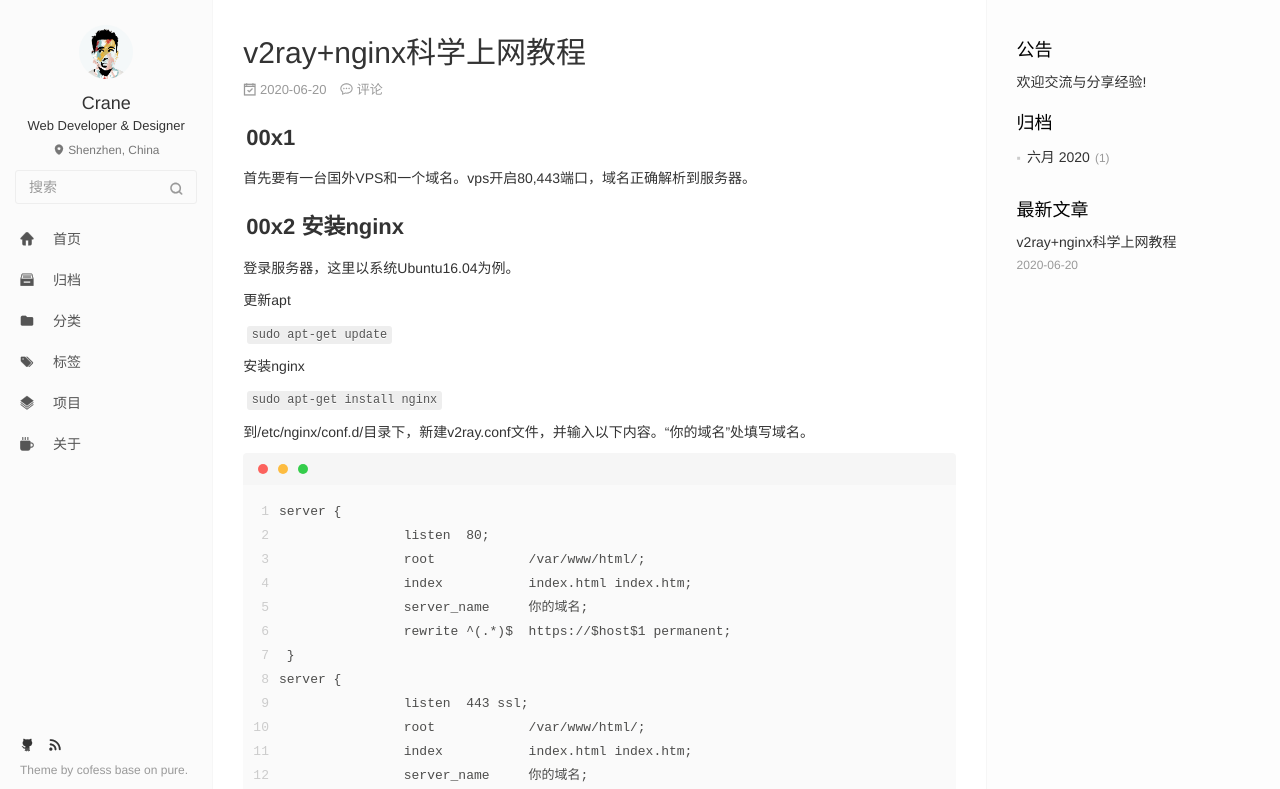
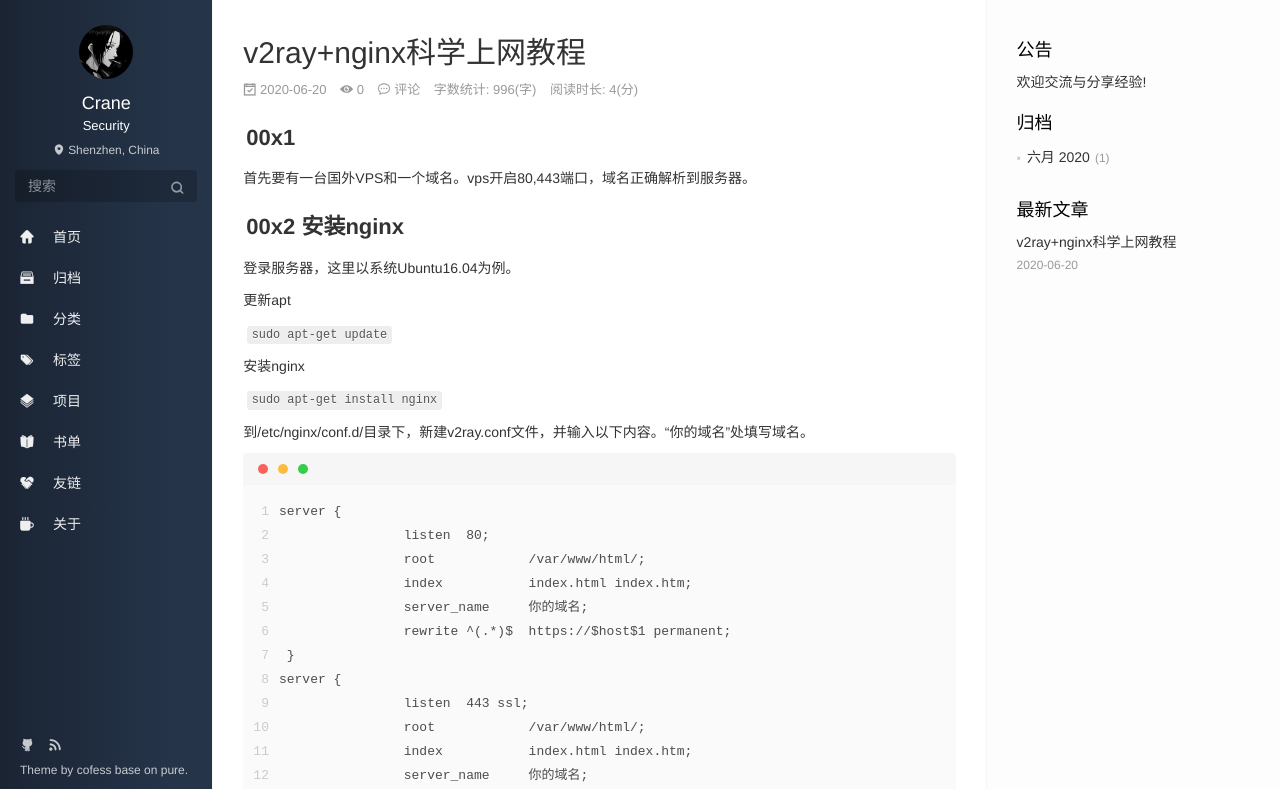
Before and after one commit to 0xcrAne/0xcrane.github.io, a plain HTML site: page 2020/06/20/v2ray-nginx科学上网教程/index.html in a window 1280 px wide. Shown: the top 789 px of the page. Drawn offline with nearby package versions, Linux system fonts and the light colour scheme; some packages are replaced by stand-ins of ours; a script that the page names is missing.

Commit message:
Site updated: 2020-06-22 10:00:15

```diff
--- a/2020/06/20/v2ray-nginx科学上网教程/index.html
+++ b/2020/06/20/v2ray-nginx科学上网教程/index.html
@@ -57,7 +57,7 @@
 <meta name="generator" content="Hexo 4.2.1"></head>
 
 
-<body class="main-center" itemscope itemtype="http://schema.org/WebPage">
+<body class="main-center theme-black" itemscope itemtype="http://schema.org/WebPage">
   <header class="header" itemscope itemtype="http://schema.org/WPHeader">
   <div class="slimContent">
     <div class="navbar-header">
@@ -65,10 +65,10 @@
 
       <div class="profile-block text-center">
         <a id="avatar" href="https://github.com/0xcrAne" target="_blank">
-          <img class="img-circle img-rotate" src="/images/avatar.jpg" width="200" height="200">
+          <img class="img-circle img-rotate" src="/images/logo.jpeg" width="200" height="200">
         </a>
         <h2 id="name" class="hidden-xs hidden-sm">Crane</h2>
-        <h3 id="title" class="hidden-xs hidden-sm hidden-md">Web Developer &amp; Designer</h3>
+        <h3 id="title" class="hidden-xs hidden-sm hidden-md">Security</h3>
         <small id="location" class="text-muted hidden-xs hidden-sm"><i class="icon icon-map-marker"></i> Shenzhen, China</small>
       </div>
 
@@ -154,6 +154,26 @@
             <i class="icon icon-project"></i>
 
             <span class="menu-title">项目</span>
+          </a>
+        </li>
+
+
+        <li class="menu-item menu-item-books">
+          <a href="/books">
+
+            <i class="icon icon-book-fill"></i>
+
+            <span class="menu-title">书单</span>
+          </a>
+        </li>
+
+
+        <li class="menu-item menu-item-links">
+          <a href="/links">
+
+            <i class="icon icon-friendship"></i>
+
+            <span class="menu-title">友链</span>
           </a>
         </li>
 
@@ -273,8 +293,22 @@
 
 
 
+	<span class="article-read hidden-xs">
+	    <i class="icon icon-eye-fill" aria-hidden="true"></i>
+	    <span id="busuanzi_container_page_pv">
+			<span id="busuanzi_value_page_pv">0</span>
+		</span>
+	</span>
+
 
         <span class="post-comment"><i class="icon icon-comment"></i> <a href="/2020/06/20/v2ray-nginx%E7%A7%91%E5%AD%A6%E4%B8%8A%E7%BD%91%E6%95%99%E7%A8%8B/#comments" class="article-comment-link">评论</a></span>
+
+
+		<span class="post-wordcount hidden-xs" itemprop="wordCount">字数统计: 996(字)</span>
+
+
+		<span class="post-readcount hidden-xs" itemprop="timeRequired">阅读时长: 4(分)</span>
+
 
       </div>
     </div>
@@ -343,11 +377,11 @@
     <figure class="media">
       <div class="media-left">
         <a href="https://github.com/0xcrAne" target="_blank" class="img-burn thumb-sm visible-lg">
-          <img src="/images/avatar.jpg" class="img-rounded w-full" alt="">
+          <img src="/images/logo.jpeg" class="img-rounded w-full" alt="">
         </a>
       </div>
       <div class="media-body">
-        <h3 class="media-heading"><a href="https://github.com/0xcrAne" target="_blank"><span class="text-dark">Crane</span><small class="ml-1x">Web Developer &amp; Designer</small></a></h3>
+        <h3 class="media-heading"><a href="https://github.com/0xcrAne" target="_blank"><span class="text-dark">Crane</span><small class="ml-1x">Security</small></a></h3>
         <div>个人简介。</div>
       </div>
     </figure>
@@ -488,6 +522,8 @@ window.jQuery || document.write('<script src="js/jquery.min.js"><\/script>')
 
 
 
+<script async src="//busuanzi.ibruce.info/busuanzi/2.3/busuanzi.pure.mini.js"></script>
+
 
 
 
```
Also changed, not shown: archives/2020/06/index.html (+23 -3 lines), archives/2020/index.html (+23 -3 lines), archives/index.html (+23 -3 lines), index.html (+41 -5 lines), images/avatar.jpg (deleted), images/donate/alipayimg.png (deleted), images/donate/wechatpayimg.png (deleted), images/xingqiu-qrcode.jpg (deleted).
